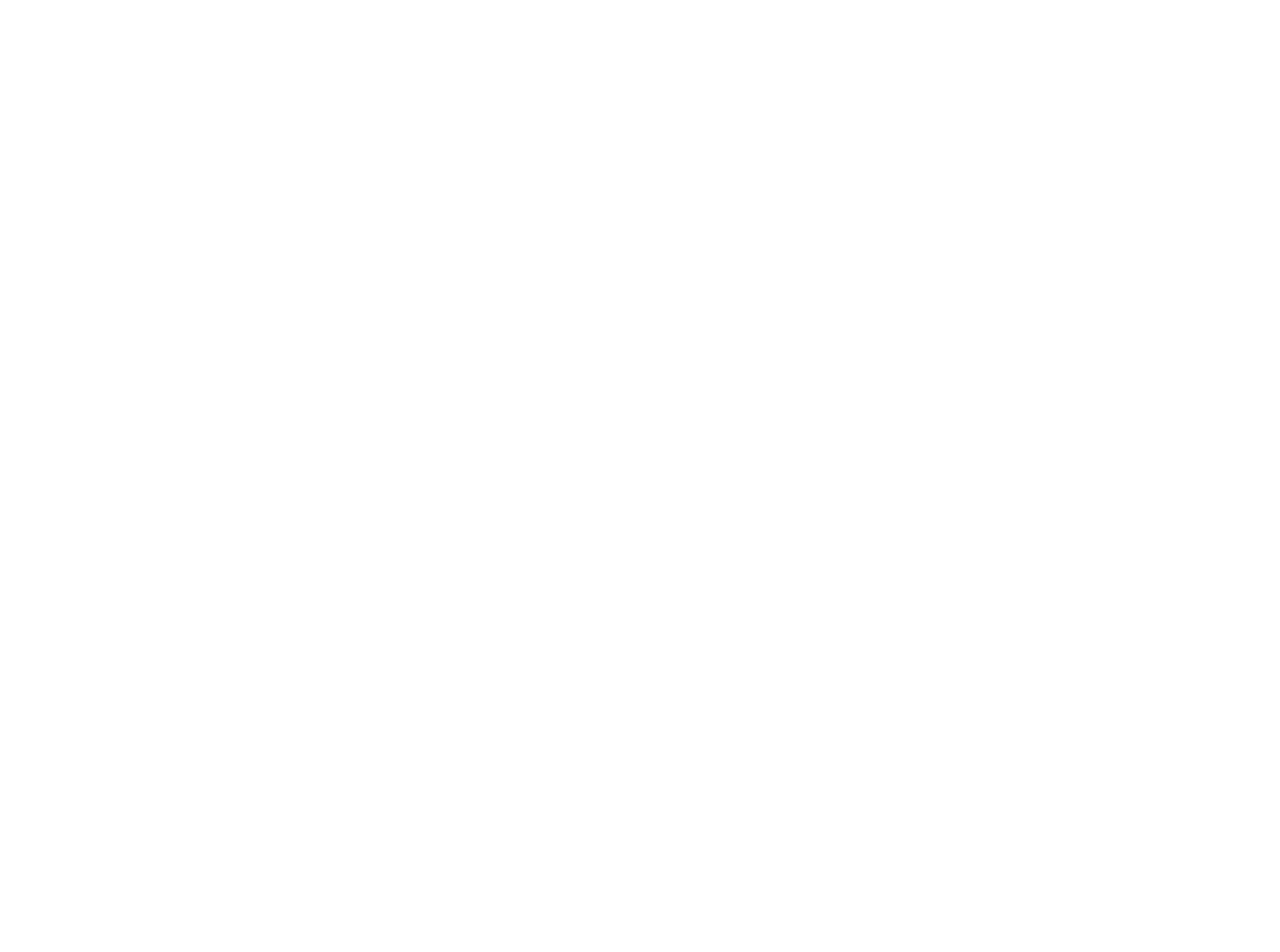
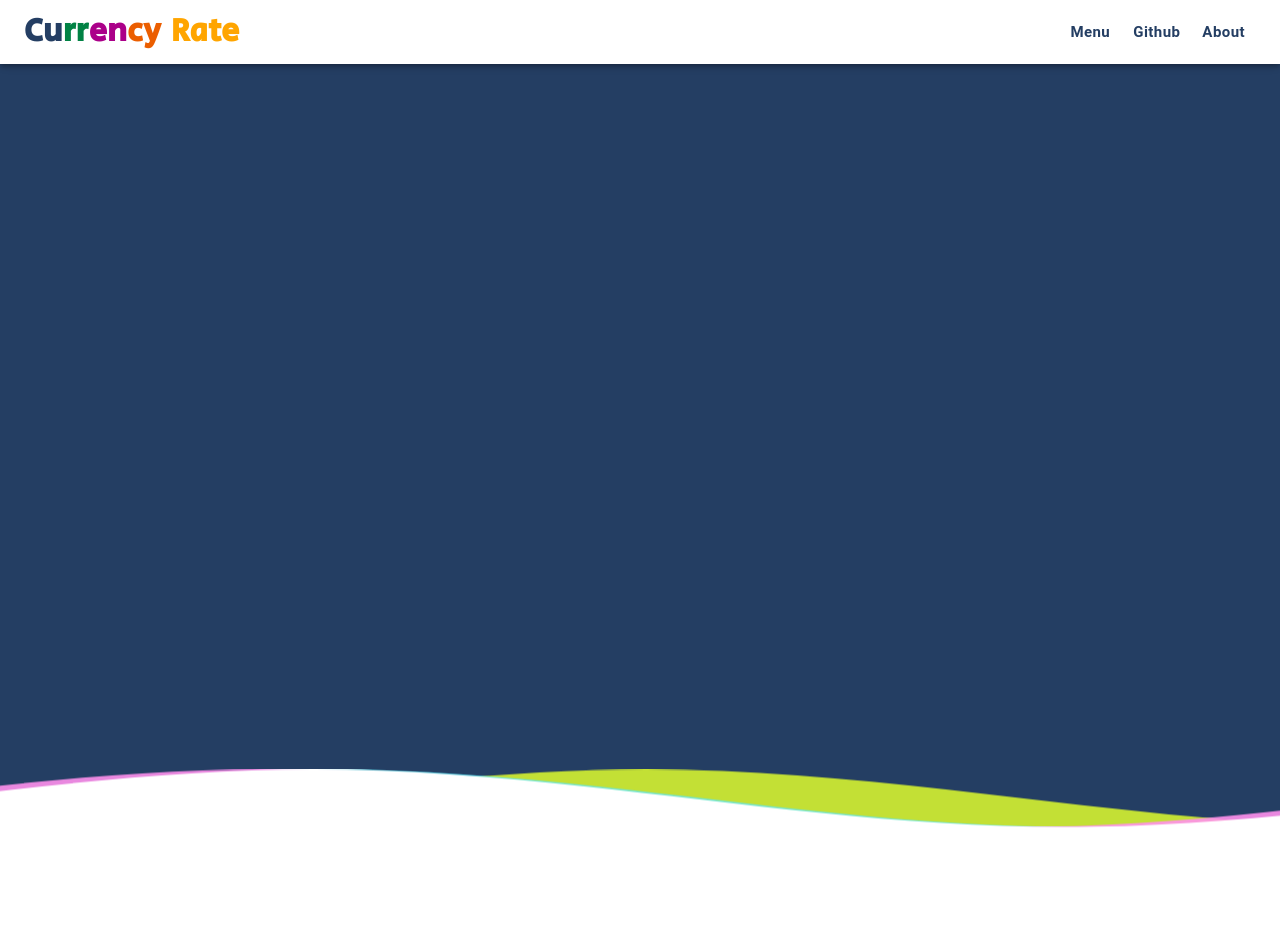
Before and after one commit to YinHk-myProject/my-landing-page, a React (Create React App) app: page /currency_converter in a window 1280 px wide. Before the commit this address had no page. Shown: the top 952 px of the page. Before the commit the page ends 800 px from the top, so only its background shows below. Built offline with nearby package versions, Linux system fonts and the light colour scheme; a web font is replaced by a local one.

Commit message:
feat: add router

```diff
--- a/package.json
+++ b/package.json
@@ -22,6 +22,7 @@
     "react-router": "^6.2.2",
     "react-router-dom": "^6.2.2",
     "react-scripts": "5.0.0",
+    "react-select": "^5.2.2",
     "styled-components": "^5.3.5",
     "swiper": "^8.0.7",
     "tailwindcss": "^3.0.23",
--- a/src/App.js
+++ b/src/App.js
@@ -4,7 +4,10 @@
 
 import theme from './theme';
 import MainLandingPage from './mainLandingPage/MainLandingPage';
-
+import CurrencyConverterPage from './currencyConverterPage/CurrencyConverterPage';
+import HistoricalConverterPage from './historicalConverterPage/HistoricalConverterPage';
+import LatestRatePage from './latestRatePage/LatestRatePage';
+import HistoriacalRatePage from './historiacalRatePage/HistoriacalRatePage';
 
 function App() {
   return (
@@ -14,11 +17,16 @@
        <Router>
         <Routes>
          <Route path="/" caseSensitive={false} element={ <MainLandingPage /> }/>
+         <Route path="/currency_converter" caseSensitive={false} element={ <CurrencyConverterPage /> }/>
+         <Route path="/historical_currency_converter" caseSensitive={false} element={ <HistoricalConverterPage /> }/>
+         <Route path="/rates" caseSensitive={false} element={ <LatestRatePage /> }/>
+         <Route path="/historical_rates" caseSensitive={false} element={ <HistoriacalRatePage /> }/>
         </Routes>
        </Router>
 
       </ThemeProvider>
     </StyledEngineProvider>
+
   );
 }
 
--- a/src/currencyConverterPage/CurrencyConverterPage.js
+++ b/src/currencyConverterPage/CurrencyConverterPage.js
@@ -0,0 +1,26 @@
+import React, { Fragment, useState, useEffect } from "react";
+import { withStyles } from "@mui/styles";
+
+import NavBar from '../components/NavBar';
+import HeadSection from './HeadSection';
+import FooterSection from '../components/FooterSection';
+
+const styles = () => ({
+    wrapper: {
+      width: 'inherit',
+      height: 'inherit'
+    }
+});
+
+const CurrencyConverterPage = props => {
+    const { classes } = props;
+    return (
+      <Fragment>
+        <NavBar />
+        <HeadSection />
+        <FooterSection />
+      </Fragment>
+    );
+};
+
+export default withStyles(styles)(CurrencyConverterPage);
--- /dev/null
+++ b/src/currencyConverterPage/HeadSection.js
@@ -0,0 +1,53 @@
+import React from "react";
+import PropTypes from "prop-types";
+import { Grid,
+    Typography,
+    Button } from "@mui/material";
+import { withStyles } from "@mui/styles";
+
+import WaveBorder from "../components/WaveBorder";
+
+const styles = theme => ({
+    waveBorder: {
+      //borderStyle: 'solid'
+    },
+    wrapper: {
+      //borderStyle: 'solid',
+      width: '100%',
+      minHeight: 750,
+      marginTop: 50,
+      display: 'flex',
+      flexDirection: 'column',
+      justifyContent: 'end',
+      background: 'rgba(36, 62, 99, 1)',
+      paddingTop: 50
+    },
+
+});
+
+
+const HeadSection = props => {
+  const { classes, theme } = props;
+
+  return (
+    <div className={classes.wrapper}>
+
+     <WaveBorder
+        upperColor= 'rgba(36, 62, 99, 1)'
+        waveColor1= 'rgba(213, 242, 48, .9)'
+        waveColor2= 'rgba(98, 230, 245, .8)'
+        waveColor3= 'rgba(255, 145, 237, .9)'
+        waveColor4= '#FFFFFF'
+        className={classes.waveBorder}
+     />
+    </div>
+  );
+}
+
+
+HeadSection.propTypes = {
+    classes: PropTypes.object,
+    theme: PropTypes.object
+};
+
+export default withStyles(styles, { withTheme: true })(HeadSection);
--- /dev/null
+++ b/src/historiacalRatePage/HeadSection.js
@@ -0,0 +1,53 @@
+import React from "react";
+import PropTypes from "prop-types";
+import { Grid,
+    Typography,
+    Button } from "@mui/material";
+import { withStyles } from "@mui/styles";
+
+import WaveBorder from "../components/WaveBorder";
+
+const styles = theme => ({
+    waveBorder: {
+      //borderStyle: 'solid'
+    },
+    wrapper: {
+      //borderStyle: 'solid',
+      width: '100%',
+      minHeight: 750,
+      marginTop: 50,
+      display: 'flex',
+      flexDirection: 'column',
+      justifyContent: 'end',
+      background: 'rgba(36, 62, 99, 1)',
+      paddingTop: 50
+    },
+
+});
+
+
+const HeadSection = props => {
+  const { classes, theme } = props;
+
+  return (
+    <div className={classes.wrapper}>
+
+     <WaveBorder
+        upperColor= 'rgba(36, 62, 99, 1)'
+        waveColor1= 'rgba(213, 242, 48, .9)'
+        waveColor2= 'rgba(98, 230, 245, .8)'
+        waveColor3= 'rgba(255, 145, 237, .9)'
+        waveColor4= '#FFFFFF'
+        className={classes.waveBorder}
+     />
+    </div>
+  );
+}
+
+
+HeadSection.propTypes = {
+    classes: PropTypes.object,
+    theme: PropTypes.object
+};
+
+export default withStyles(styles, { withTheme: true })(HeadSection);
--- a/src/historiacalRatePage/HistoriacalRatePage.js
+++ b/src/historiacalRatePage/HistoriacalRatePage.js
@@ -0,0 +1,26 @@
+import React, { Fragment, useState, useEffect } from "react";
+import { withStyles } from "@mui/styles";
+
+import NavBar from '../components/NavBar';
+import HeadSection from './HeadSection';
+import FooterSection from '../components/FooterSection';
+
+const styles = () => ({
+    wrapper: {
+      width: 'inherit',
+      height: 'inherit'
+    }
+});
+
+const HistoriacalRatePage = props => {
+    const { classes } = props;
+    return (
+      <Fragment>
+        <NavBar />
+        <HeadSection />
+        <FooterSection />
+      </Fragment>
+    );
+};
+
+export default withStyles(styles)(HistoriacalRatePage);
--- /dev/null
+++ b/src/historicalConverterPage/HeadSection.js
@@ -0,0 +1,53 @@
+import React from "react";
+import PropTypes from "prop-types";
+import { Grid,
+    Typography,
+    Button } from "@mui/material";
+import { withStyles } from "@mui/styles";
+
+import WaveBorder from "../components/WaveBorder";
+
+const styles = theme => ({
+    waveBorder: {
+      //borderStyle: 'solid'
+    },
+    wrapper: {
+      //borderStyle: 'solid',
+      width: '100%',
+      minHeight: 750,
+      marginTop: 50,
+      display: 'flex',
+      flexDirection: 'column',
+      justifyContent: 'end',
+      background: 'rgba(36, 62, 99, 1)',
+      paddingTop: 50
+    },
+
+});
+
+
+const HeadSection = props => {
+  const { classes, theme } = props;
+
+  return (
+    <div className={classes.wrapper}>
+
+     <WaveBorder
+        upperColor= 'rgba(36, 62, 99, 1)'
+        waveColor1= 'rgba(213, 242, 48, .9)'
+        waveColor2= 'rgba(98, 230, 245, .8)'
+        waveColor3= 'rgba(255, 145, 237, .9)'
+        waveColor4= '#FFFFFF'
+        className={classes.waveBorder}
+     />
+    </div>
+  );
+}
+
+
+HeadSection.propTypes = {
+    classes: PropTypes.object,
+    theme: PropTypes.object
+};
+
+export default withStyles(styles, { withTheme: true })(HeadSection);
--- a/src/historicalConverterPage/HistoricalConverterPage.js
+++ b/src/historicalConverterPage/HistoricalConverterPage.js
@@ -0,0 +1,26 @@
+import React, { Fragment, useState, useEffect } from "react";
+import { withStyles } from "@mui/styles";
+
+import NavBar from '../components/NavBar';
+import HeadSection from './HeadSection';
+import FooterSection from '../components/FooterSection';
+
+const styles = () => ({
+    wrapper: {
+      width: 'inherit',
+      height: 'inherit'
+    }
+});
+
+const HistoricalConverterPage = props => {
+    const { classes } = props;
+    return (
+      <Fragment>
+        <NavBar />
+        <HeadSection />
+        <FooterSection />
+      </Fragment>
+    );
+};
+
+export default withStyles(styles)(HistoricalConverterPage);
--- /dev/null
+++ b/src/latestRatePage/HeadSection.js
@@ -0,0 +1,53 @@
+import React from "react";
+import PropTypes from "prop-types";
+import { Grid,
+    Typography,
+    Button } from "@mui/material";
+import { withStyles } from "@mui/styles";
+
+import WaveBorder from "../components/WaveBorder";
+
+const styles = theme => ({
+    waveBorder: {
+      //borderStyle: 'solid'
+    },
+    wrapper: {
+      //borderStyle: 'solid',
+      width: '100%',
+      minHeight: 750,
+      marginTop: 50,
+      display: 'flex',
+      flexDirection: 'column',
+      justifyContent: 'end',
+      background: 'rgba(36, 62, 99, 1)',
+      paddingTop: 50
+    },
+
+});
+
+
+const HeadSection = props => {
+  const { classes, theme } = props;
+
+  return (
+    <div className={classes.wrapper}>
+
+     <WaveBorder
+        upperColor= 'rgba(36, 62, 99, 1)'
+        waveColor1= 'rgba(213, 242, 48, .9)'
+        waveColor2= 'rgba(98, 230, 245, .8)'
+        waveColor3= 'rgba(255, 145, 237, .9)'
+        waveColor4= '#FFFFFF'
+        className={classes.waveBorder}
+     />
+    </div>
+  );
+}
+
+
+HeadSection.propTypes = {
+    classes: PropTypes.object,
+    theme: PropTypes.object
+};
+
+export default withStyles(styles, { withTheme: true })(HeadSection);
--- a/src/latestRatePage/LatestRatePage.js
+++ b/src/latestRatePage/LatestRatePage.js
@@ -0,0 +1,26 @@
+import React, { Fragment, useState, useEffect } from "react";
+import { withStyles } from "@mui/styles";
+
+import NavBar from '../components/NavBar';
+import HeadSection from './HeadSection';
+import FooterSection from '../components/FooterSection';
+
+const styles = () => ({
+    wrapper: {
+      width: 'inherit',
+      height: 'inherit'
+    }
+});
+
+const LatestRatePage = props => {
+    const { classes } = props;
+    return (
+      <Fragment>
+        <NavBar />
+        <HeadSection />
+        <FooterSection />
+      </Fragment>
+    );
+};
+
+export default withStyles(styles)(LatestRatePage);
--- a/src/mainLandingPage/FeatureSection.js
+++ b/src/mainLandingPage/FeatureSection.js
@@ -40,7 +40,7 @@
         }
     },
     CardHeader: {
-        color: '#9e035e'
+        color: '#2e00b8'
     },
     cardContent: {
         width: '90%',
@@ -57,13 +57,12 @@
         color: theme.title.titleColor
     },
     typography1: {
-        color: "#0056a1",
+        color: "#00aad9",
         fontFamily:  '"Boogaloo", cursive'
     },
     typography2: {
         color: "textPrimary",
         fontSize: 20
-        //fontFamily:  '"Boogaloo", cursive'
     }
 });
 
--- a/src/mainLandingPage/ToolSection.js
+++ b/src/mainLandingPage/ToolSection.js
@@ -1,5 +1,6 @@
 import * as React from 'react';
 import PropTypes from "prop-types";
+import { useNavigate } from 'react-router-dom';
 import { withStyles } from "@mui/styles";
 import { Card,
     CardHeader,
@@ -87,11 +88,16 @@
 
 const ToolSection = props => {
     const { classes } = props;
-    const [value, setValue] = React.useState('Currency converter');
+    //const [page, setPage] = useState('main');
 
-    const handleChange = (event, newValue) => {
-        setValue(newValue);
-    };
+    const navigate = useNavigate();
+
+    const handleRedirectPage = page => {
+        page==toolList[0].title && navigate('/currency_converter', { replace: true });
+        page==toolList[1].title && navigate('/historical_currency_converter', { replace: true });
+        page==toolList[2].title && navigate('/rates', { replace: true });
+        page==toolList[3].title && navigate('/historical_rates', { replace: true });
+    }
 
     return (
       <div className={classes.wrapper}>
@@ -103,13 +109,7 @@
 
         {toolList.map(item =>
 
-          <Card className={classes.cardWrapper}
-                sx={{
-                    //marginLeft: 2,
-                    //marginRight: 2,
-                    //width: 250,
-
-                }}>
+          <Card className={classes.cardWrapper}>
             <CardMedia component="img" image={require(`../images/${item.image}`)} alt="jpg" height="140"/>
             <CardContent className={classes.cardContent}>
                 <Typography className={classes.typography} gutterBottom variant="body"  component="p">
@@ -117,7 +117,13 @@
                 </Typography>
             </CardContent>
             <CardActions sx={{ display: 'flex', justifyContent: 'start', alignItems:'start' }}>
-                <Button size="small" className={classes.buttonText} size="large">Click here</Button>
+                <Button
+                    className={classes.buttonText}
+                    size="large"
+                    onClick={handleRedirectPage(item.title)}
+                >
+                    Click here
+                </Button>
             </CardActions>
           </Card>
         )}
```
Also changed, not shown: 1 other file (tests, documents, lock files or other folders).
